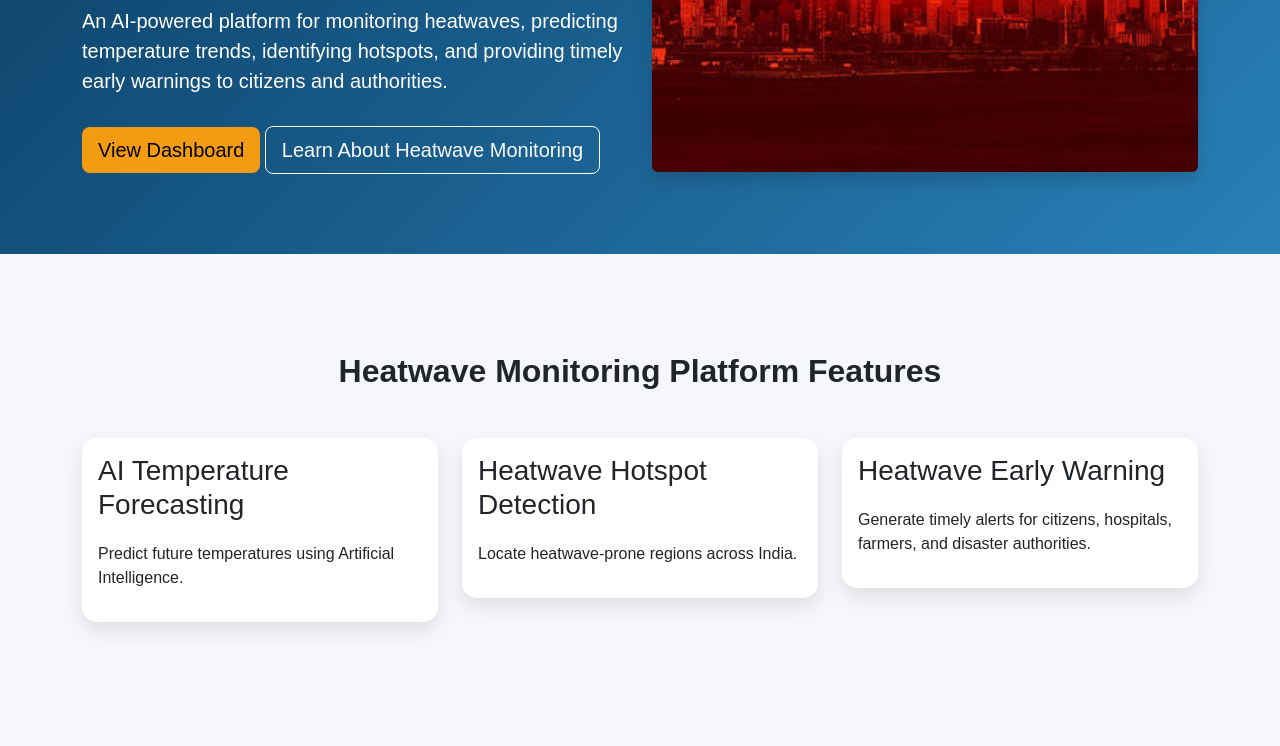
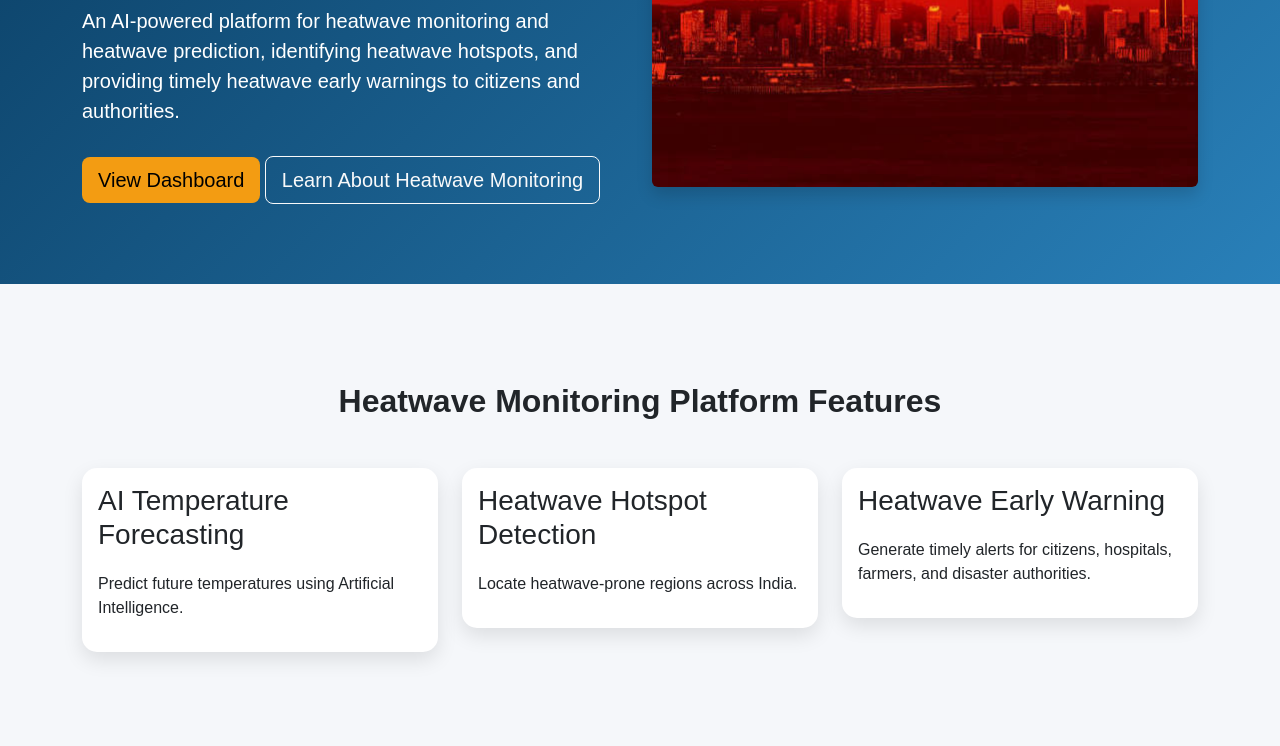
Before and after one commit to Aakanksha-G005/climate-heatwave-monitoring, a plain HTML site: page index.html in a window 1280 px wide. Shown: the part 354-1100 px from the top of the page. Drawn offline with nearby package versions, Linux system fonts and the light colour scheme.

Commit message:
Updated index.html

```diff
--- a/index.html
+++ b/index.html
@@ -163,10 +163,9 @@
         </h1>
 
         <p>
-          An AI-powered platform for monitoring heatwaves,
-          predicting temperature trends,
-          identifying hotspots,
-          and providing timely early warnings
+          An AI-powered platform for heatwave monitoring and heatwave prediction,
+          identifying heatwave hotspots,
+          and providing timely heatwave early warnings
           to citizens and authorities.
         </p>
 
```
